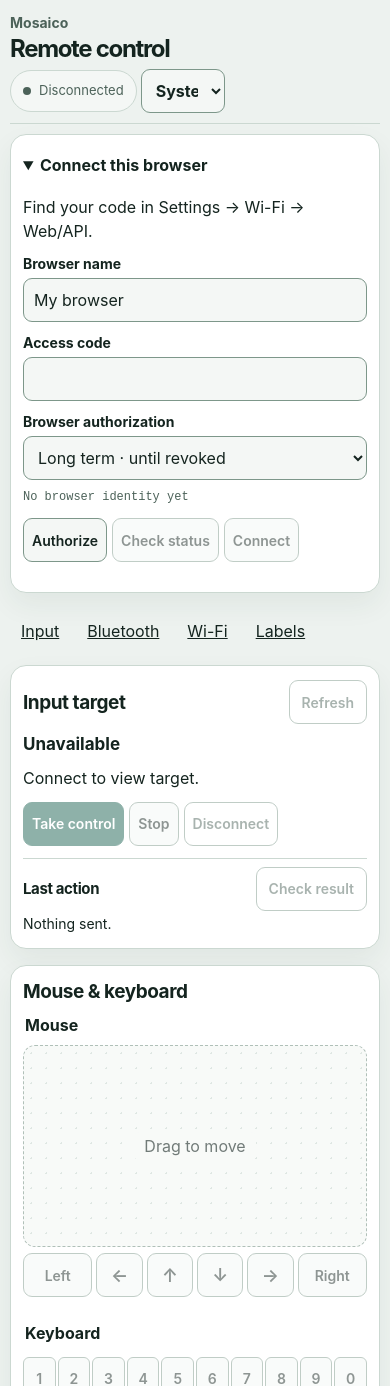
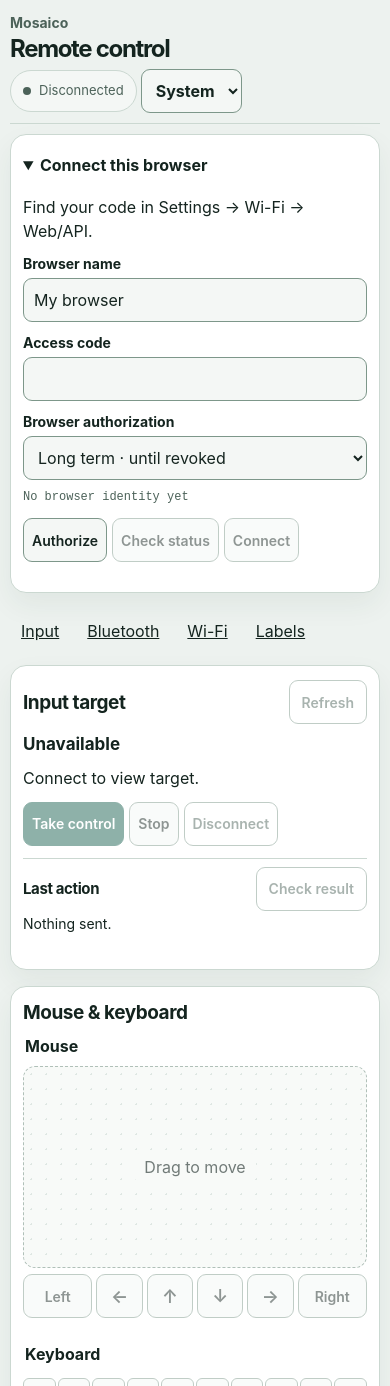
Before and after one commit to from1to9/ESP32-INPUT, a plain HTML site: page firmware/main/web/controller.html in a window 390 px wide. Shown: the top 1386 px of the page. Drawn offline with Linux system fonts and the light colour scheme.

Commit message:
Keep the pad in place as input receipts change length

```diff
--- a/firmware/main/web/controller.css
+++ b/firmware/main/web/controller.css
@@ -107,7 +107,7 @@ legend { font-weight: 650; margin-bottom: 10px; }
 fieldset:disabled #pad { opacity: .6; cursor: default; }
 .last-action { border-top: 1px solid var(--line); padding-top: 8px; }
 .last-action h2 { font-size: 15px; }
-#result { margin: 2px 0 0; font-size: 14px; }
+#result { margin: 2px 0 0; font-size: 14px; height: 3em; overflow: auto; }
 #pad { background-image: radial-gradient(var(--line) 1px, transparent 1px); background-size: 15px 15px; }
 #pad span { padding: 4px 10px; border-radius: 5px; background: var(--surface); }
 .mouse-row { display: grid; grid-template-columns: 1.5fr repeat(4, 1fr) 1.5fr; gap: 4px; margin: 6px 0 14px; }
@@ -147,7 +147,7 @@ footer { margin: 20px 0 0; border-top: 1px solid var(--line); padding-top: 14px;
   .masthead h1 { font-size: 24px; }
   .toolbar { gap: 4px; }
   .theme-control span { position: absolute; clip-path: inset(50%); }
-  .theme-control select { min-width: 0; max-width: 84px; }
+  .theme-control select { min-width: 92px; }
   .actions { gap: 5px; }
   .actions button { padding-inline: 8px; }
   .key-row { gap: 2px; }
--- a/firmware/main/web/controller.html
+++ b/firmware/main/web/controller.html
@@ -42,7 +42,7 @@
 
       <div class="last-action">
         <div class="section-head"><h2 id="result-title">Last action</h2><button id="result-check" class="quiet" disabled>Check result</button></div>
-        <p id="result" role="status" aria-live="polite">Nothing sent.</p>
+        <p id="result" tabindex="0" role="status" aria-live="polite">Nothing sent.</p>
       </div>
     </section>
     <section aria-labelledby="input-title">
```
Also changed, not shown: tests/web_controller/test_browser.mjs (+13 -0 lines).
